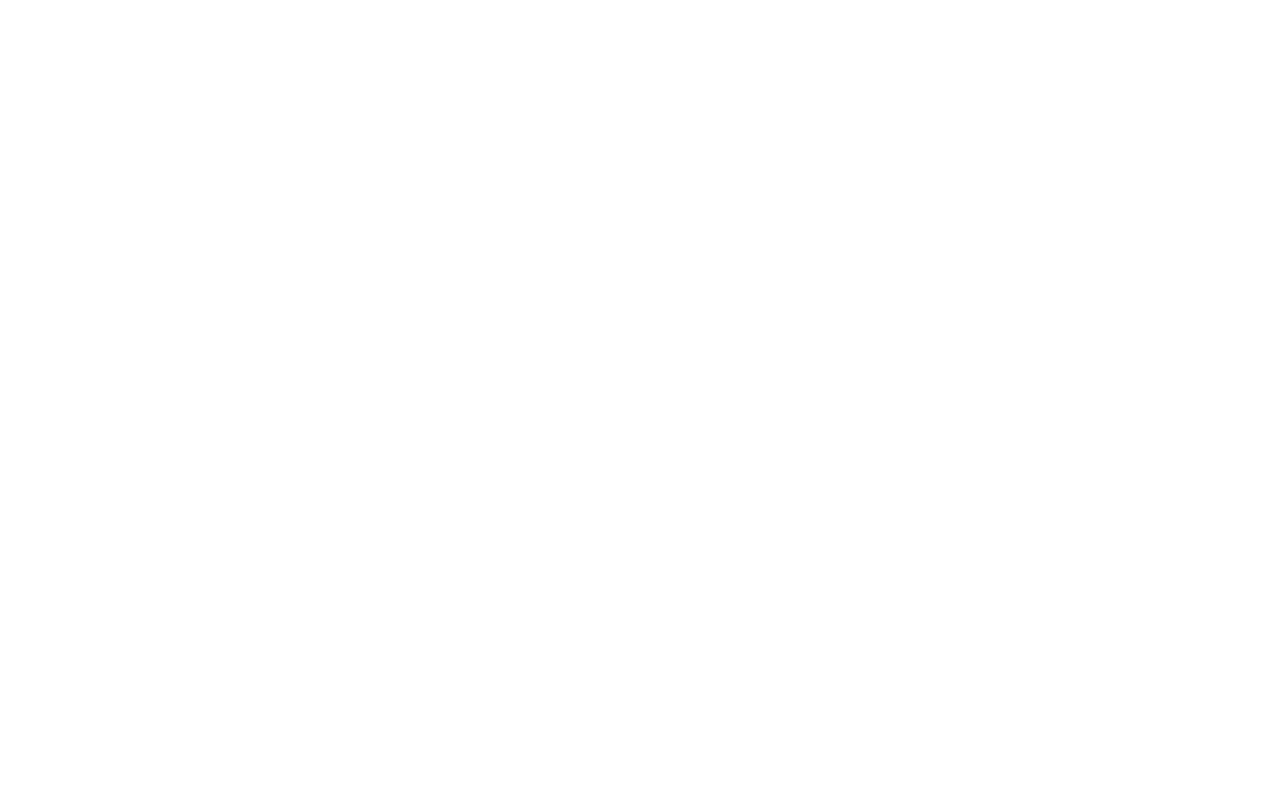
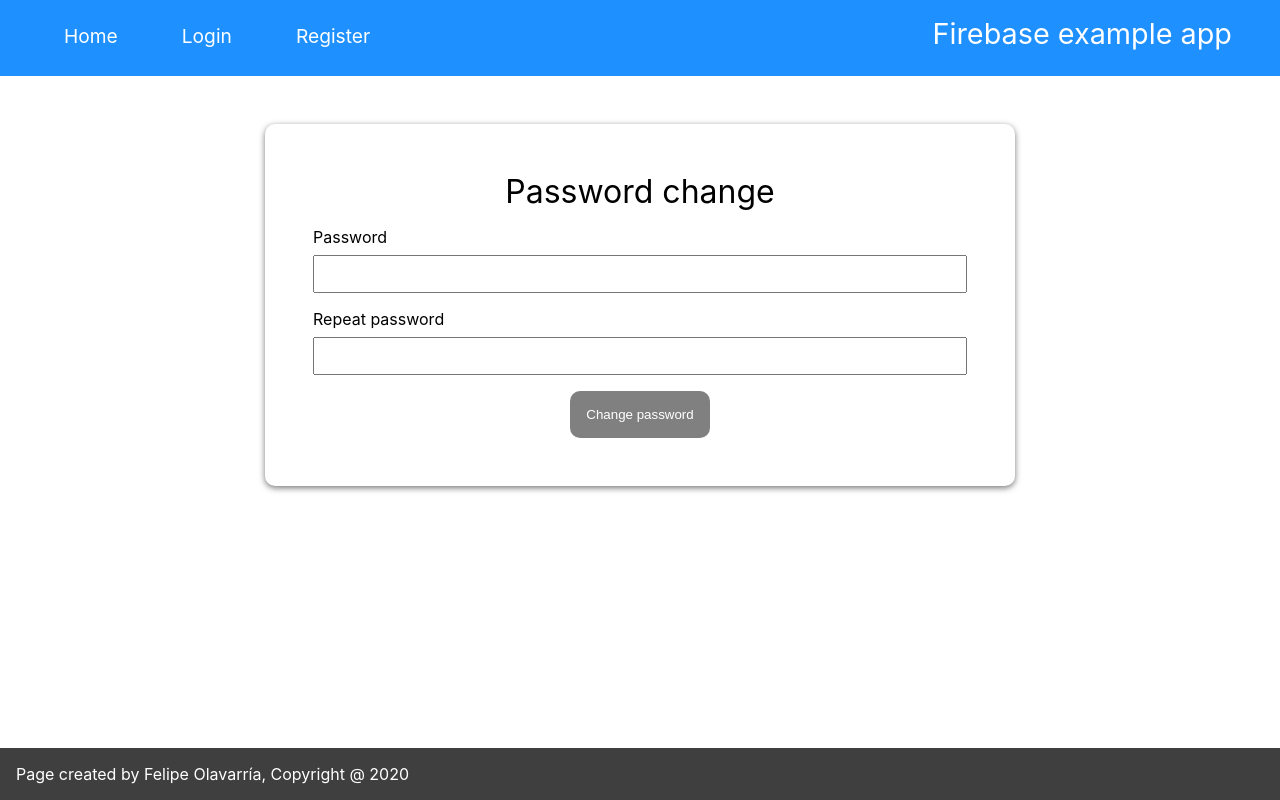
Before and after one commit to desolaser/firebase-react-app, a React (Create React App) app: page /password_change in a window 1280 px wide. Built offline with nearby package versions, Linux system fonts and the light colour scheme.

Commit message:
Add custom password change page getting the code from url

```diff
--- a/src/App.js
+++ b/src/App.js
@@ -10,6 +10,8 @@ import Budgets from './pages/budgets'
 import Products from './pages/products'
 import Login from './pages/login'
 import Register from './pages/register'
+import PasswordReset from './pages/password_reset'
+import PasswordChange from './pages/password_change'
 
 function App() {
     return (
@@ -19,6 +21,8 @@ function App() {
                     <Route path="/" exact component={Home} />
                     <Route path="/login" exact component={Login} />
                     <Route path="/register" exact component={Register} />
+                    <Route path="/password_reset" exact component={PasswordReset} />
+                    <Route path="/password_change" exact component={PasswordChange} />
                     <PrivateRoute path="/budgets" exact component={Budgets} />
                     <PrivateRoute path="/products" exact component={Products} />
                     <PrivateRoute path="/account" exact component={Account} />
--- a/src/pages/password_change.js
+++ b/src/pages/password_change.js
@@ -1,4 +1,5 @@
 import React, { useState } from 'react'
+import queryString from 'query-string'
 import { useFirebase } from '../firebase'
 
 import Layout from '../components/layout'
@@ -14,9 +15,11 @@ const PasswordChange = props => {
 
     const handleSubmit = e => {
         e.preventDefault()
+        let url = props.location.search
+        let params = queryString.parse(url)
 
         firebase
-            .doPasswordUpdate(password)
+            .confirmPasswordReset(params.oobCode, password)
             .then(authUser => {
                 setPassword('')
                 setRepeatPassword('')
@@ -28,7 +31,7 @@ const PasswordChange = props => {
             })
     }
 
-    const isInvalid = password === repeatPassword || password === ''
+    const isInvalid = password !== repeatPassword || password === ''
 
     const fields = [
         {
```
